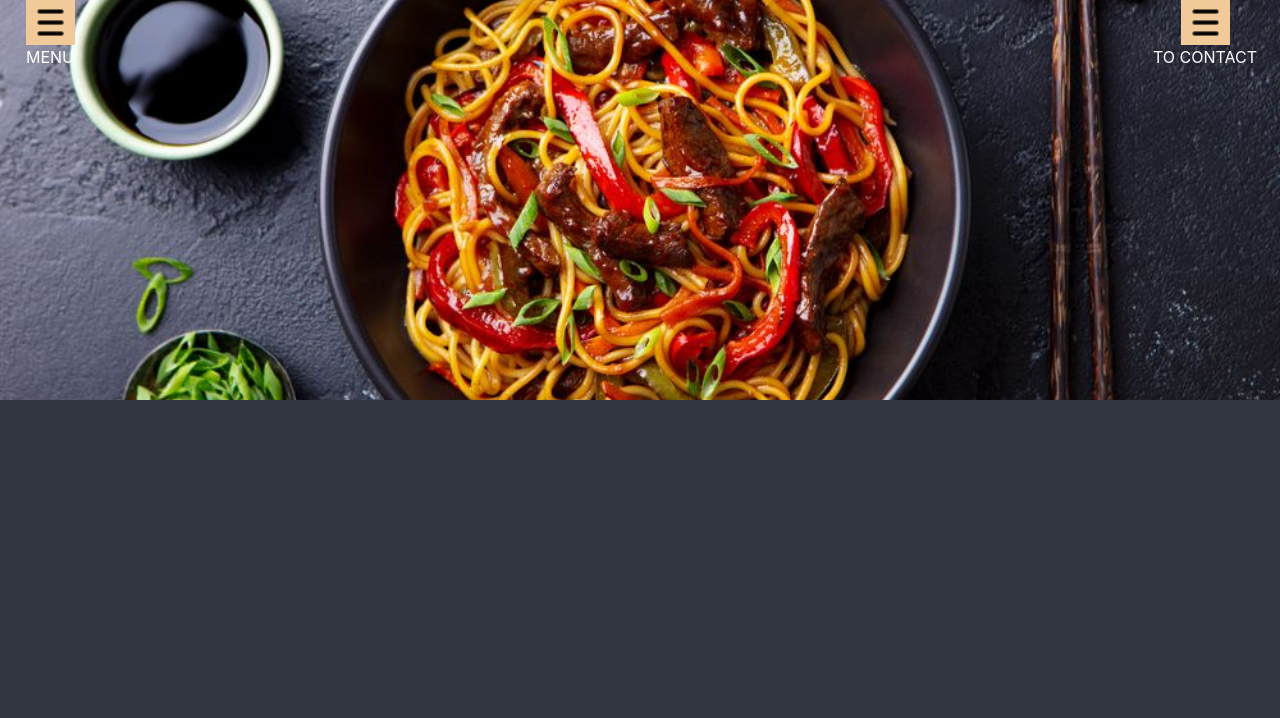
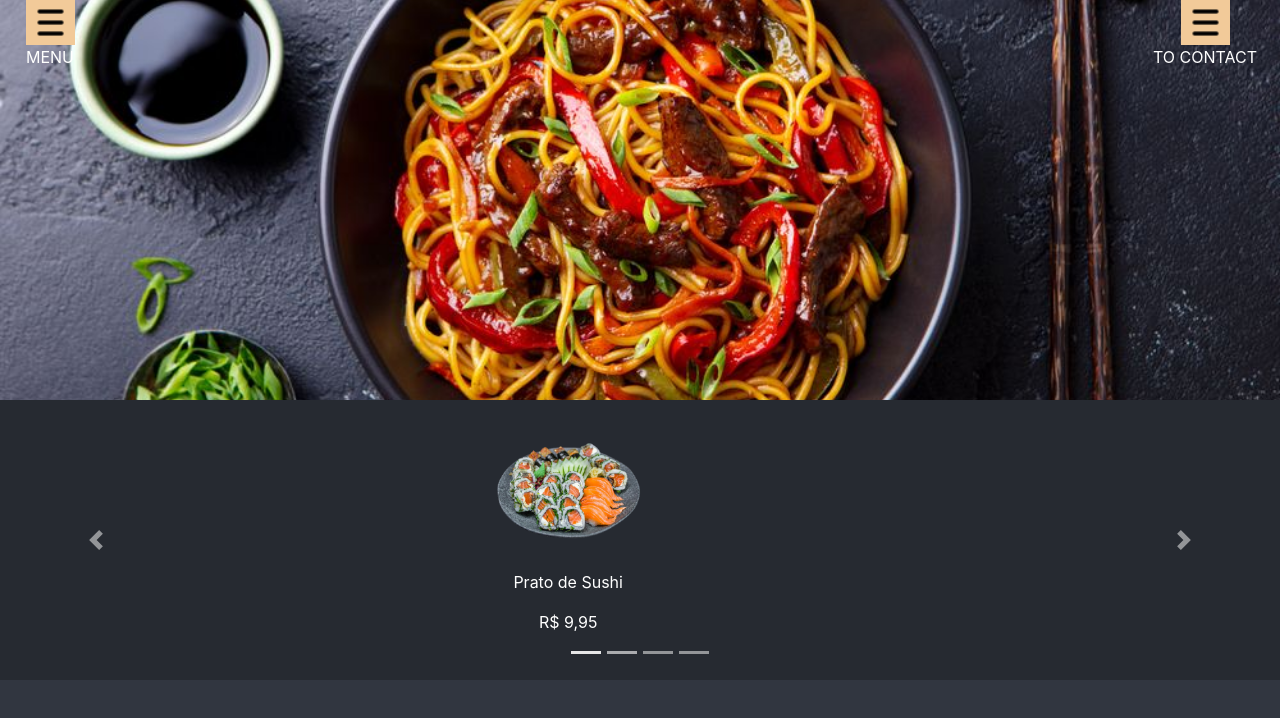
Before and after one commit to DiegoCard117/Magic_sushi, a plain HTML site: page index.html in a window 1280 px wide. Drawn offline with nearby package versions, Linux system fonts and the light colour scheme.

Commit message:
começo do projeto
usando bootstrap para fazer carrosel

```diff
--- a/index.html
+++ b/index.html
@@ -20,6 +20,45 @@
         </button>
       </nav>
     </header>
+    <div id="carouselExampleIndicators" class="carousel slide" data-ride="carousel">
+      <ol class="carousel-indicators">
+        <li data-target="#carouselExampleIndicators" data-slide-to="0" class="active"></li>
+        <li data-target="#carouselExampleIndicators" data-slide-to="1"></li>
+        <li data-target="#carouselExampleIndicators" data-slide-to="2"></li>
+        <li data-target="#carouselExampleIndicators" data-slide-to="3"></li>
+      </ol>
+      <div class="carousel-inner">
+        <div class="carousel-item active">
+          <img src="prato1.png" alt="" width="170px"><br>
+          <p>Prato de Sushi</p><br>
+          <p class="preco">R$ 9,95</p>
+        </div>
+        <div class="carousel-item">
+          <img src="prato1.png" alt="" width="170px"><br>
+          <p>Prato de Sushi</p><br>
+          <p class="preco">R$ 9,95</p>
+        </div>
+        <div class="carousel-item">
+          <img src="prato1.png" alt="" width="170px"><br>
+          <p>Prato de Sushi</p><br>
+          <p class="preco">R$ 9,95</p>
+        </div>
+        <div class="carousel-item">
+          <img src="prato1.png" alt="" width="170px"><br>
+          <p>Prato de Sushi</p><br>
+          <p class="preco">R$ 9,95</p>
+        </div>
+      </div>
+      <a class="carousel-control-prev" href="#carouselExampleIndicators" role="button" data-slide="prev">
+        <span class="carousel-control-prev-icon" aria-hidden="true"></span>
+        <span class="sr-only">Anterior</span>
+      </a>
+      <a class="carousel-control-next" href="#carouselExampleIndicators" role="button" data-slide="next">
+        <span class="carousel-control-next-icon" aria-hidden="true"></span>
+        <span class="sr-only">Próximo</span>
+      </a>
+    </div>
+
     <!-- Optional JavaScript -->
     <!-- jQuery first, then Popper.js, then Bootstrap JS -->
     <script src="https://code.jquery.com/jquery-3.3.1.slim.min.js" integrity="sha384-q8i/X+965DzO0rT7abK41JStQIAqVgRVzpbzo5smXKp4YfRvH+8abtTE1Pi6jizo" crossorigin="anonymous"></script>
--- a/style.css
+++ b/style.css
@@ -38,3 +38,9 @@ button {
     float: right;
     width: 150px;
 }
+
+.carousel-item {
+    height: 280px;
+    text-align: center;
+    background-color: #262a31;
+}
```
Also changed, not shown: prato1.png (added).
